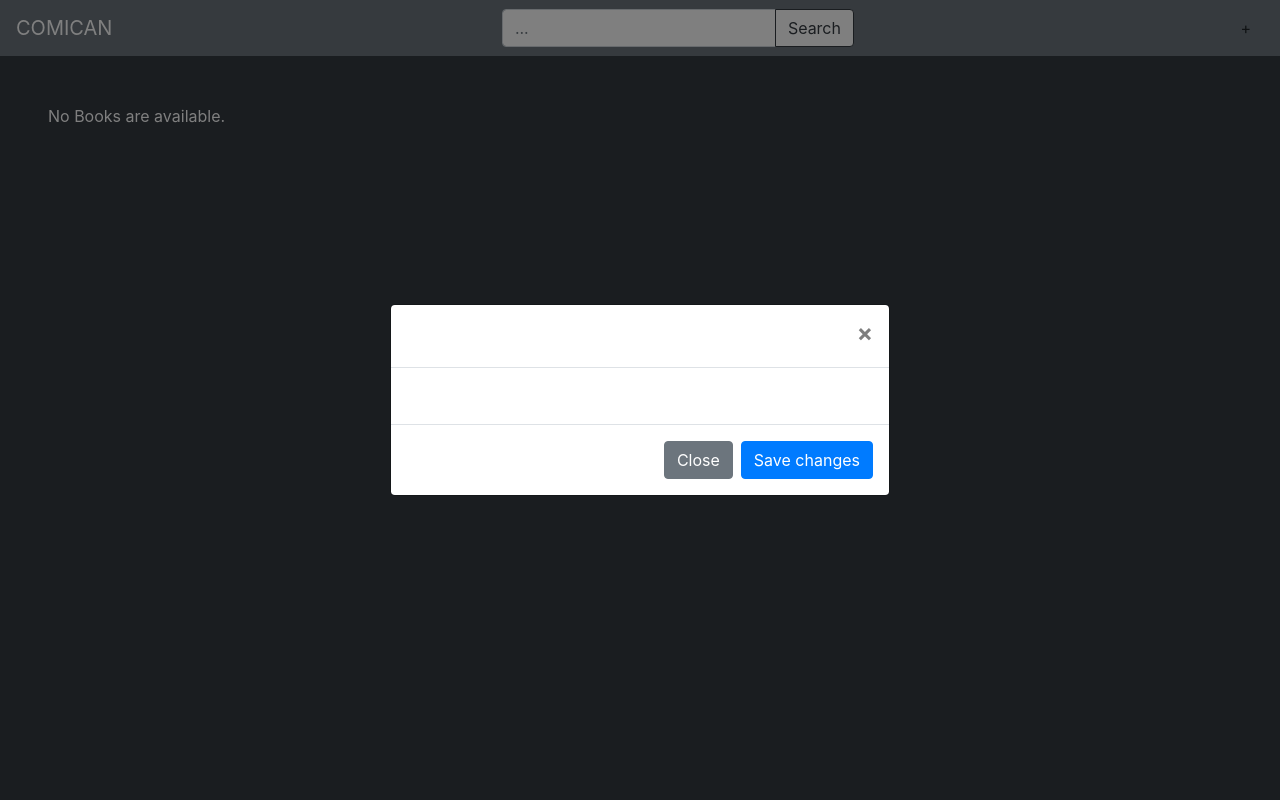
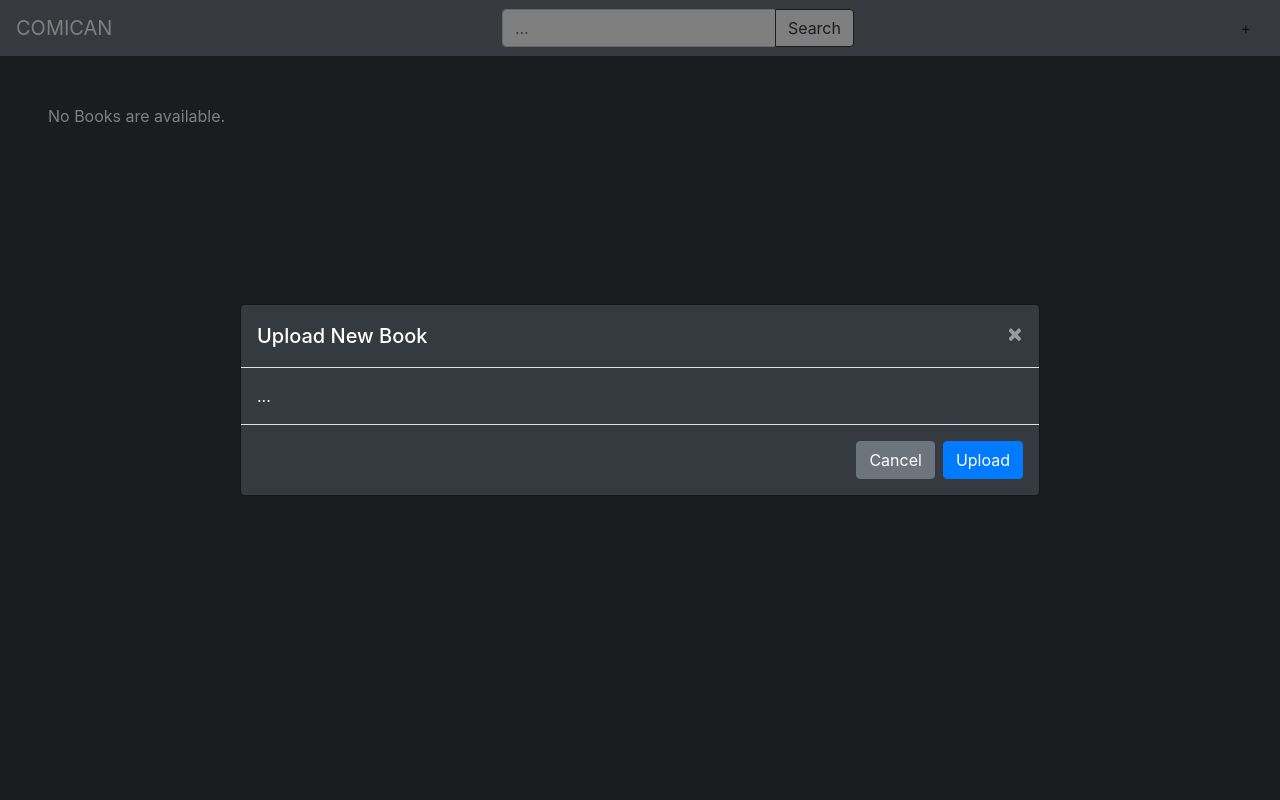
Before and after one commit to takavfx/Comican, a Django app: page /comican/ in a window 1280 px wide, after a click that opens the changed part. Run offline with Django 3.2, Linux system fonts and the light colour scheme; data that the repository does not hold is empty; some libraries are stand-ins or nearby versions.

Commit message:
Fix routing error for each book index

```diff
--- a/mysite/comican/templates/comican/index.html
+++ b/mysite/comican/templates/comican/index.html
@@ -26,8 +26,8 @@
             <div class="card-deck">
                 {% for book in latest_book_list %}
                     <div class="card bg-secondary text-white" style="width: 200px;">
-                        <a href="/comican/book/{{ book.id }}"><img class="card-img-top img-fluid" src="{{ book.image }}" alt="{{ book.name }}" width="224" height="348"></a>
-                        <div class="card-body">{{ book.name }}</div>
+                        <a href="/comican/{{ book.id }}"><img class="card-img-top img-fluid" src="{{ book.image }}" alt="{{ book.name }}" width="224" height="348"></a>
+                        {% comment %} <div class="card-body">{{ book.name }}</div> {% endcomment %}
                     </div>
                 {% endfor %}
             </div>
@@ -36,11 +36,11 @@
         {% endif %}
     </div>
     <div class="modal fade" id="exampleModalCenter" tabindex="-1" role="dialog" aria-labelledby="exampleModalCenterTitle" aria-hidden="true">
-        <div class="modal-dialog modal-dialog-centered" role="document">
-            <div class="modal-content">
+        <div class="modal-dialog modal-dialog-centered modal-lg" role="document">
+            <div class="modal-content bg-dark">
             <div class="modal-header">
-                <h5 class="modal-title" id="exampleModalCenterTitle">Modal title</h5>
-                <button type="button" class="close" data-dismiss="modal" aria-label="Close">
+                <h5 class="modal-title" id="exampleModalCenterTitle">Upload New Book</h5>
+                <button type="button" class="close text-white" data-dismiss="modal" aria-label="Close">
                 <span aria-hidden="true">&times;</span>
                 </button>
             </div>
@@ -48,8 +48,8 @@
                 ...
             </div>
             <div class="modal-footer">
-                <button type="button" class="btn btn-secondary" data-dismiss="modal">Close</button>
-                <button type="button" class="btn btn-primary">Save changes</button>
+                <button type="button" class="btn btn-secondary" data-dismiss="modal">Cancel</button>
+                <button type="button" class="btn btn-primary">Upload</button>
             </div>
             </div>
         </div>
--- a/mysite/comican/urls.py
+++ b/mysite/comican/urls.py
@@ -1,4 +1,5 @@
 import os
+import logging
 
 from django.urls import path
 from django.conf import settings
@@ -6,10 +7,10 @@
 
 from . import views
 
+logger = logging.getLogger(__name__)
+logger.info('TEST')
+
 urlpatterns = [
     path('', views.index, name='index'),
-    path('/book/<int:book_id>', views.book, name='book'),
-]
-
-if settings.DEBUG:
-    urlpatterns += static(settings.MEDIA_URL, document_root=settings.MEDIA_ROOT)
+    path('<int:book_id>/', views.book, name='book'),
+] + static(settings.MEDIA_URL, document_root=settings.MEDIA_ROOT)
--- a/mysite/comican/views.py
+++ b/mysite/comican/views.py
@@ -1,15 +1,56 @@
+import os
+import zipfile
+import tempfile
+import logging
+
 from django.shortcuts import render, get_object_or_404
 from django.http import HttpResponse
 from django.conf import settings
+from django.views.generic.edit import FormView
+from django.urls import reverse
 
+from .forms import FileFieldForm
 from .models import Circle, Auther, Book, Page, TagCategory, Tag, Copyright, Series, Character
 
-# Create your views here.
+
+logger = logging.getLogger(__name__)
+
+# class FileFieldView(FormView):
+#     form_class = FileFieldForm
+#     template_name = 'comican/upload.html'
+
+#     def post(self, request, *args, **kwargs):
+#         form_class = self.get_form_class()
+#         form = self.get_form(form_class)
+#         files = request.FILES.getlist('file_field')
+
+#         if form.is_valid():
+#             for f in files:
+#                 self.upload_pages(f, files)
+#             return self.form_valid(form)
+#         else:
+#             return self.form_invalid(form)
+
+
+#     def upload_pages(self, f):
+#         name, ext = os.path.splitext(os.path.basename(f))
+#         temp = tempfile.gettempdir() / 'comican'
+
+#         if ext in ['.zip']:
+#             with zipfile.ZipFile(f) as existing_zip:
+#                 existing_zip.extractall('data/temp/ext')
+
+
 def index(request):
     latest_book_list = Book.objects.order_by('-created_at')[:20]
     context = {'latest_book_list': latest_book_list}
     return render(request, 'comican/index.html', context)
 
 def book(request, book_id):
-    book = get_object_or_404(Book, pk=book_id)
-    return render(request, 'comican/book.html', {'book': book})
+    return HttpResponse("You're looking at book %s." % book_id)
+    # book = get_object_or_404(Book, pk=book_id)
+    # return render(request, 'comican/book.html', {'book': book})
+
+def page(request, page_id):
+    page = get_object_or_404(Page, pk=page_id)
+    return render(request, 'comican/page.html', {'page': page})
--- a/mysite/mysite/urls.py
+++ b/mysite/mysite/urls.py
@@ -21,7 +21,4 @@
 urlpatterns = [
     path('comican/', include('comican.urls')),
     path('admin/', admin.site.urls),
-]
-
-if settings.DEBUG:
-    urlpatterns += static(settings.MEDIA_URL, document_root=settings.MEDIA_ROOT)
+] + static(settings.MEDIA_URL, document_root=settings.MEDIA_ROOT)
```
